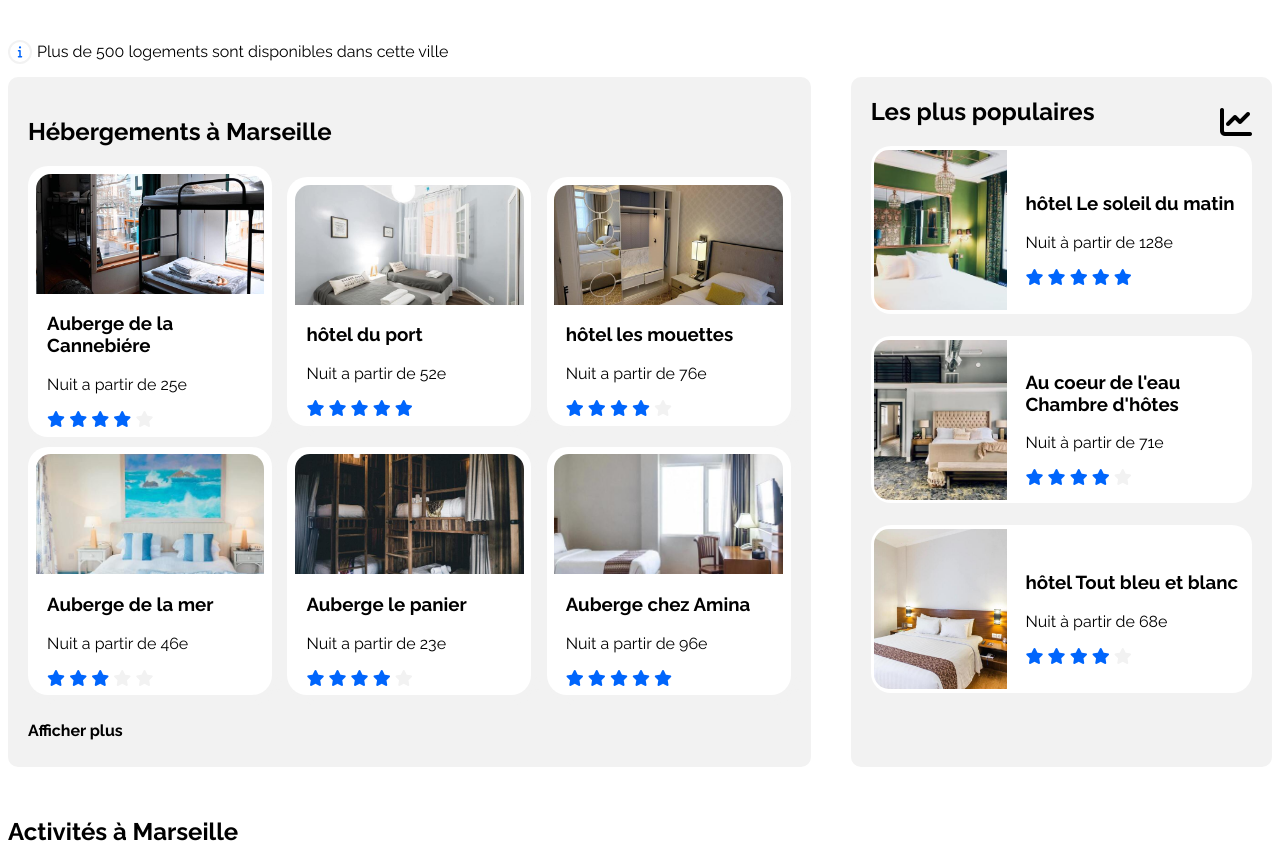
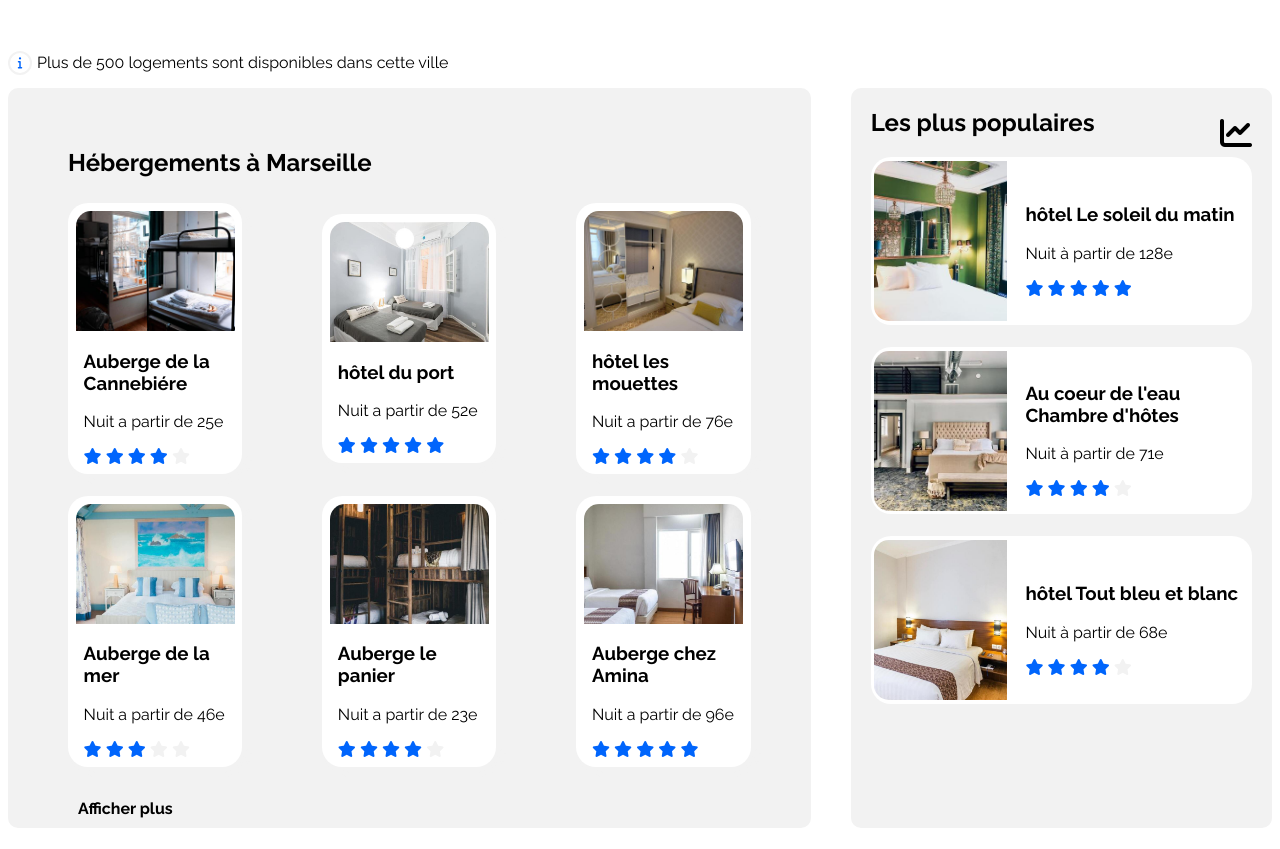
Before and after one commit to Duckystudio/WysoczinskiNicolas_2_08052021, a plain HTML site: page index.html in a window 1280 px wide. Shown: the part 387-1236 px from the top of the page. Drawn offline with Linux system fonts and the light colour scheme.

Commit message:
amélioration du code html et css

```diff
--- a/index.html
+++ b/index.html
@@ -45,7 +45,7 @@
 			</nav>
 	<!-- barre de recherche -->
 			<header>
-				<section>
+
 					<div class="mobileTitrePara">
 						<h1 class="textGras">
 							Trouver votre hébergement pour des vacances de rêve</h1>
@@ -98,14 +98,14 @@
 					</div>
 				<p>Plus de 500 logements sont disponibles dans cette ville</p>
 				</div>
-				</section>
+
 			</header>
-
+			<!--Section image hebergement-->
 			<section id="hebergements" class="flexAround">
 				<div class="flexColumnAround sizeHebergements backGris blocHebergement">
-					<h2> Hébergements à Marseille</h2>
+					<h2 class="titreH2"> Hébergements à Marseille</h2>
 					<div class="bloc1 flexBetween">
-						<div class="cubeHebergements flexColumnCentre">
+						<figure class="cubeHebergements flexColumnCentre">
 							<div class="imgHebergements1"></div>
 							<div class="cubeDetailHebergements">
 								<h3>Auberge de la Cannebiére</h3>
@@ -117,8 +117,9 @@
 									<i class="fas fa-star colorGrise"></i>
 								</div>
 							</div>
-						</div>
-						<div class="cubeHebergements flexColumnCentre">
+						</figure>
+
+						<figure class="cubeHebergements flexColumnCentre">
 							<div class="imgHebergements2"></div>
 							<div class="cubeDetailHebergements">
 								<h3>hôtel du port</h3>
@@ -130,8 +131,9 @@
 									<i class="fas fa-star colorBleu"></i>
 								</div>
 							</div>
-						</div>
-						<div class="cubeHebergements flexColumnCentre">
+						</figure>
+
+						<figure class="cubeHebergements flexColumnCentre">
 							<div class="imgHebergements3"></div>
 							<div class="cubeDetailHebergements">
 								<h3>hôtel les mouettes</h3>
@@ -143,10 +145,10 @@
 									<i class="fas fa-star colorGrise"></i>
 								</div>
 							</div>
-						</div>
+						</figure>
 					</div>
 					<div class="bloc2 flexBetween">
-						<div class="cubeHebergements flexColumnCentre">
+						<figure class="cubeHebergements flexColumnCentre">
 							<div class="imgHebergements4"></div>
 							<div class="cubeDetailHebergements">
 								<h3>Auberge de la mer</h3>
@@ -158,8 +160,9 @@
 									<i class="fas fa-star colorGrise"></i>
 								</div>
 							</div>
-						</div>
-						<div class="cubeHebergements flexColumnCentre">
+						</figure>
+
+						<figure class="cubeHebergements flexColumnCentre">
 							<div class="imgHebergements5"></div>
 							<div class="cubeDetailHebergements">
 								<h3>Auberge le panier</h3>
@@ -171,8 +174,9 @@
 									<i class="fas fa-star colorGrise"></i>
 								</div>
 							</div>
-						</div>
-						<div class="cubeHebergements flexColumnCentre">
+						</figure>
+
+						<figure class="cubeHebergements flexColumnCentre">
 							<div class="imgHebergements6"></div>
 							<div class="cubeDetailHebergements">
 								<h3>Auberge chez Amina</h3>
@@ -184,14 +188,14 @@
 									<i class="fas fa-star colorBleu"></i>
 								</div>
 							</div>
-						</div>
+						</figure>
 					</div>
 					<div></div>
-					<p class="textGras">Afficher plus</p>
+					<p class="textGras2">Afficher plus</p>
 				</div>
 				<div class="sizePopulaires blocPopulaires backGris">
 					<div class="flexBetween">
-						<h2 class="tabletteSizeTitrePop textGras">Les plus populaires</h2>
+						<h2 class="tabletteSizeTitrePop textGras3">Les plus populaires</h2>
 						<div><i class="fas fa-chart-line fa-2x"></i></div>
 					</div>
 					<div class="flexColumnAround">
@@ -237,6 +241,7 @@
 					</div>
 				</div>
 			</section>
+			<!--Section Activités a Marseille-->
 			<section id="activites" class="Activites">
 				<h2 class="mobileTitrePara">Activités à Marseille</h2>
 				<div class="blocActivites flexBetween">
@@ -276,6 +281,7 @@
 					</div>
 				</div>
 			</section>
+			<!--Footer-->
 			<footer>
 				<div class="footer backGris flexBetween">
 					<div class="margeBlocFoot1 tailleBlocFoot">
--- a/styles.css
+++ b/styles.css
@@ -233,18 +233,31 @@ html,body
 }
 
 /********HEBERGEMENT*********/
+.textGras2
+{
+  font-weight: bold;
+  margin-bottom: 50px;
+  margin-left: 50px;
+}
+.titreH2
+{
+ margin-left: 40px;
+ margin-top: 40px;
+ padding-bottom: 20px;
+}
 .sizeHebergements
 {
   flex: 2;
-  height: 650px;
+  height: 700px;
   margin-right: 20px;
   border-radius: 10px;
+
 }
 
 .sizePopulaires
 {
   flex: 1;
-  height: 650px;
+  height: 700px;
   margin-left: 20px;
   border-radius: 10px;
 }
@@ -255,11 +268,12 @@ html,body
 }
 .bloc1
 {
-  margin-bottom: 10px;
+  margin-top: -30px;
 }
 .bloc2
 {
-  margin-bottom: 10px;
+  margin-top: -10px;
+
 }
 .cubeHebergements
 {
@@ -336,6 +350,11 @@ html,body
 }
 
 /*****POPULAIRE****/
+.textGras3
+{
+  font-weight: bold;
+  margin-top: 30px;
+}
 .blocPopulaires
 {
   padding-left: 20px;
@@ -704,6 +723,12 @@ html,body
  .divLienFoot {
    height: auto;
  }
+ .margeBlocFoot3 {
+   padding-right: none;
+ }
+ .margLogo {
+   margin: 5px;
+ }
  html,body {
   margin: 0;
   padding: 0;
```
Lines whose indentation alone changed are shown as unchanged.
